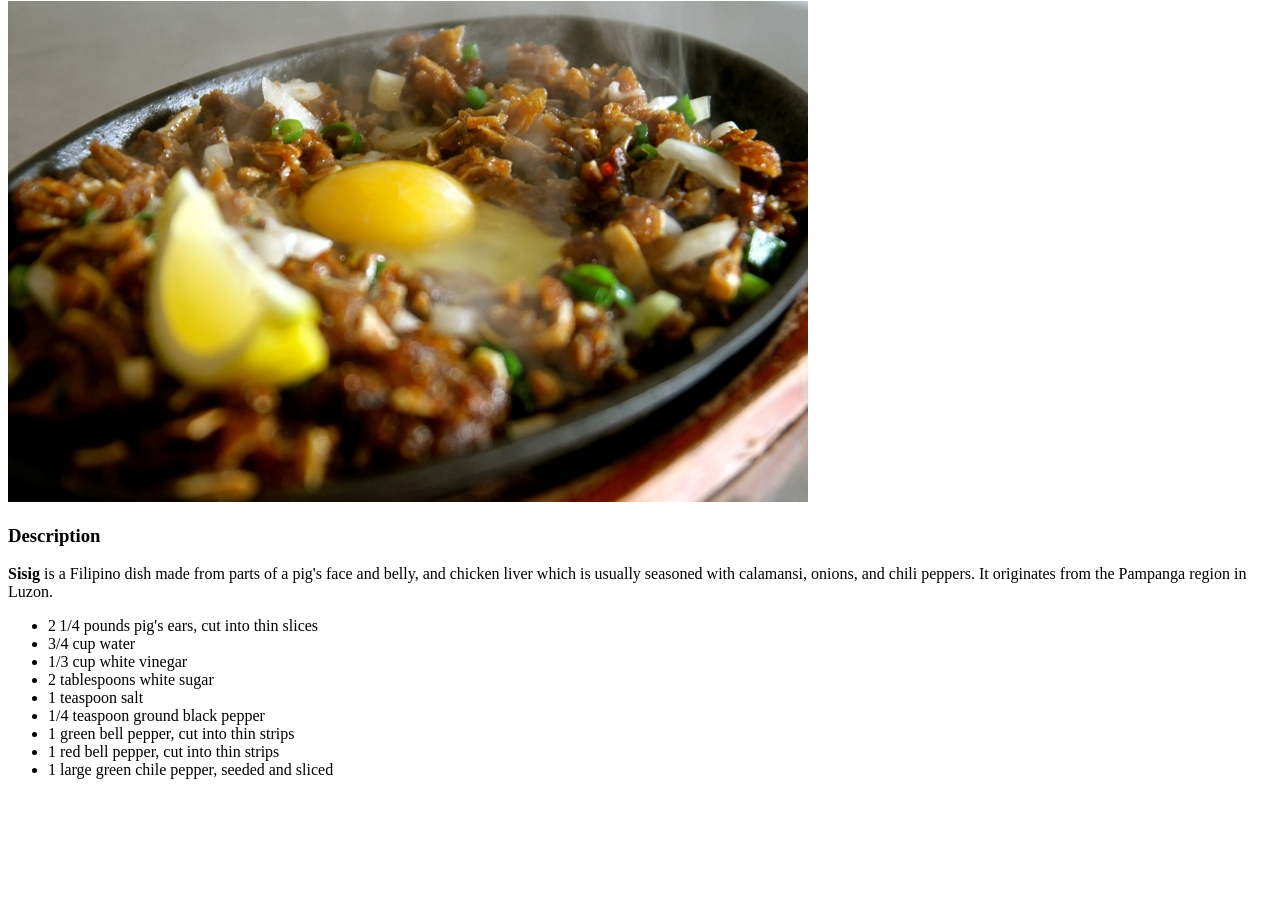
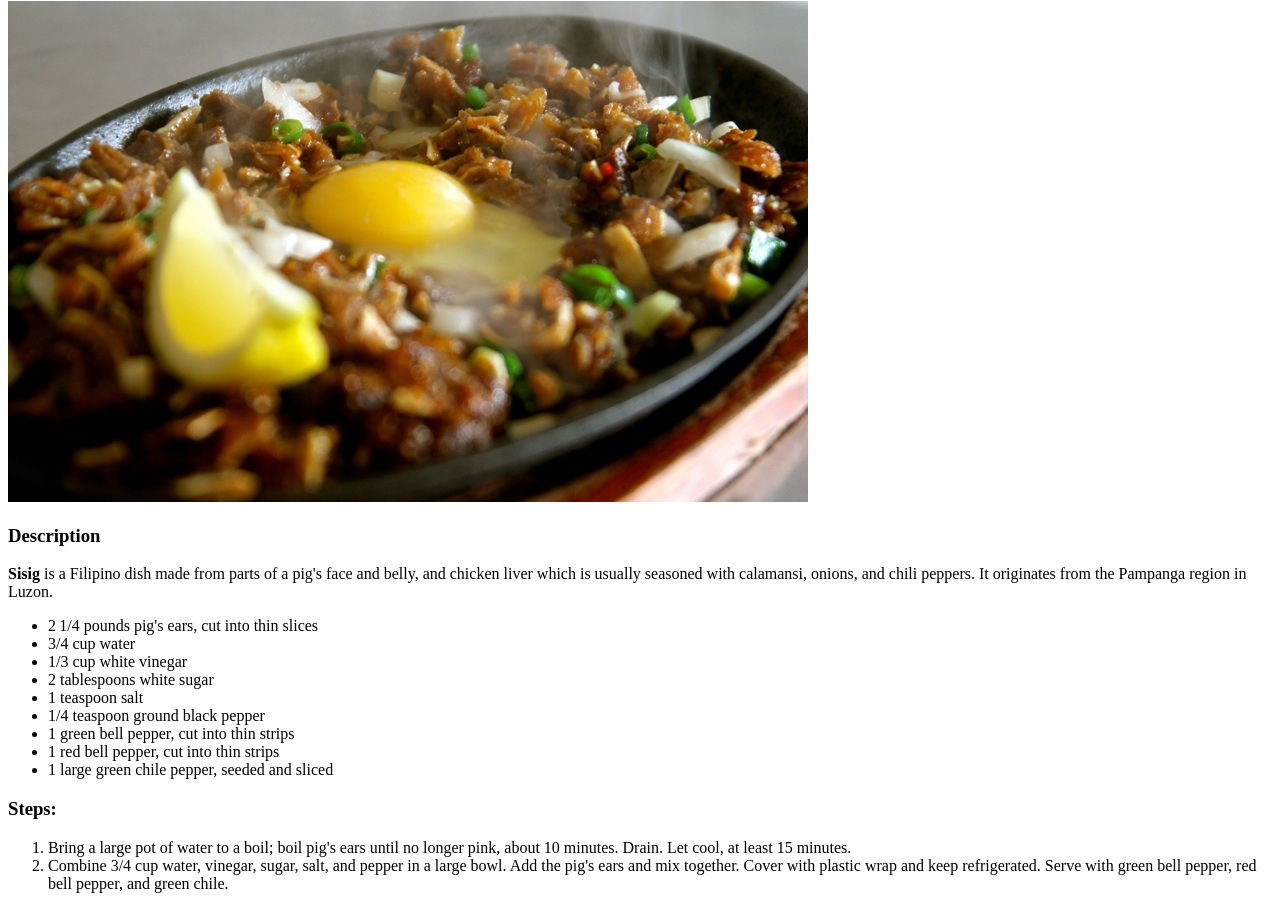
Before and after one commit to RigelKukoy/odin-recipes, a plain HTML site: page recipes/sisig.html in a window 1280 px wide. Shown: the part 79-988 px from the top of the page. Before the commit the page ends 874 px from the top, so only its background shows below. Drawn offline with Linux system fonts and the light colour scheme.

Commit message:
Add steps to sisig recipe page

```diff
--- a/recipes/sisig.html
+++ b/recipes/sisig.html
@@ -24,6 +24,12 @@
             <li>1 red bell pepper, cut into thin strips</li>
             <li>1 large green chile pepper, seeded and sliced</li>
         </ul>
+        <h3>Steps:</h3>
+            <ol>
+                <li>Bring a large pot of water to a boil; boil pig's ears until no longer pink, about 10 minutes. Drain. Let cool, at least 15 minutes.</li>
+                <li>Combine 3/4 cup water, vinegar, sugar, salt, and pepper in a large bowl. Add the pig's ears and mix together. Cover with plastic wrap and keep refrigerated. Serve with green bell pepper, red bell pepper, and green chile.</li>
+
+            </ol>
     </body>
 
 </html>
```
